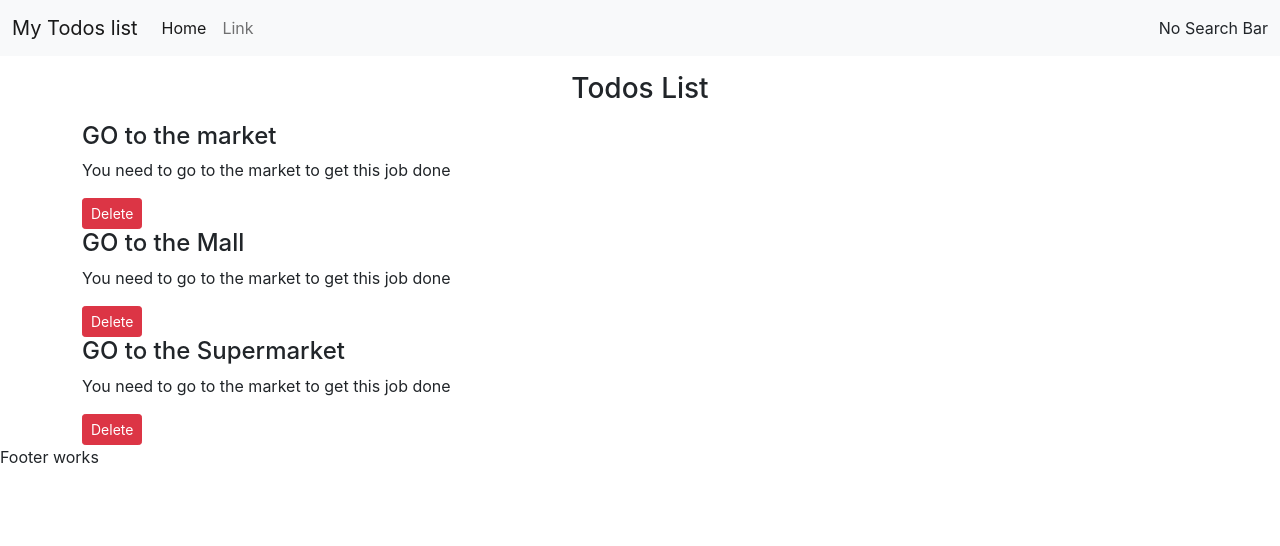
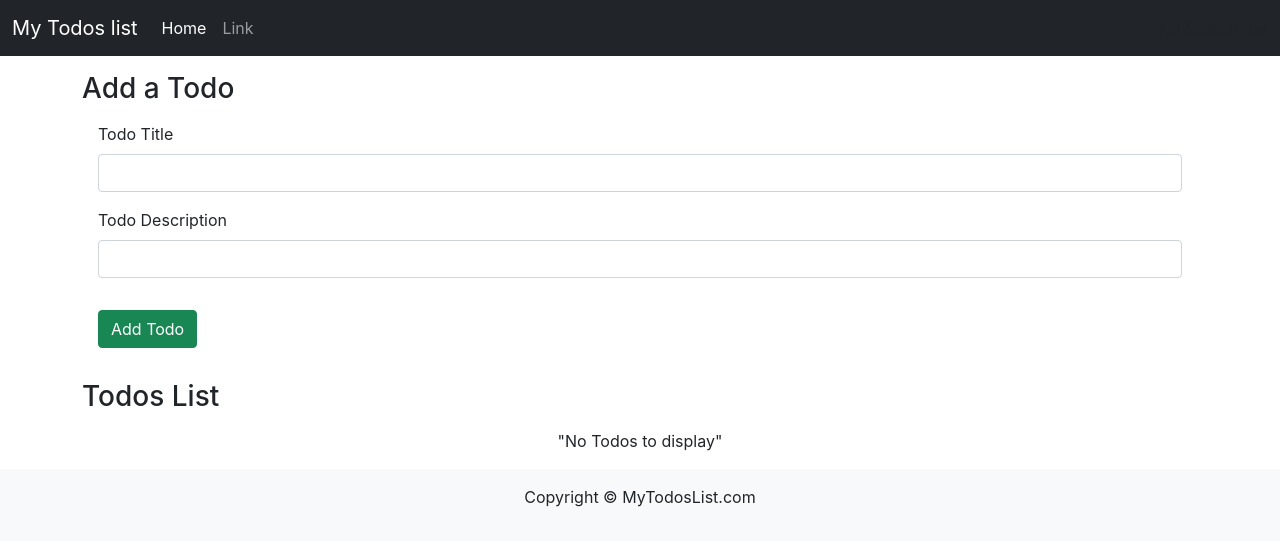
Before and after one commit to Shankar034/My-App, a React (Create React App) app: page / in a window 1280 px wide. Shown: the top 546 px of the page. Built offline with nearby package versions, Linux system fonts and the light colour scheme.

Commit message:
Adding Todos

```diff
--- a/src/App.js
+++ b/src/App.js
@@ -4,6 +4,7 @@
 import Todos from './MyComponents/Todos';
 import Footer from './MyComponents/Footer';
 import React, {useState} from 'react';
+import AddTodo from './MyComponents/AddTodo';
 
 
 function App() {
@@ -11,35 +12,43 @@
 
   const onDelete = (todo)=>{
     console.log("I am onDelete",todo);
-    let index = todos.indexOf(todo);
-    todos.splice(index,1);
+
+    //Deleting this way in react does not work
+    // let index = todos.indexOf(todo);
+    // todos.splice(index,1);
+
+    setTodos(todos.filter((e)=>{
+      return e!==todo;
+    }));
+
 
  }
 
  const [todos, setTodos] = useState(
   [
-    {
-      sno:1,
-      title: "GO to the market",
-      desc:"You need to go to the market to get this job done"
+    // {
+    //   sno:1,
+    //   title: "GO to the market",
+    //   desc:"You need to go to the market to get this job done"
 
-    },
-    {
-      sno:2,
-      title: "GO to the Mall",
-      desc:"You need to go to the market to get this job done"
+    // },
+    // {
+    //   sno:2,
+    //   title: "GO to the Mall",
+    //   desc:"You need to go to the market to get this job done"
 
-    },
-    {
-      sno:3,
-      title: "GO to the Supermarket",
-      desc:"You need to go to the market to get this job done"
+    // },
+    // {
+    //   sno:3,
+    //   title: "GO to the Supermarket",
+    //   desc:"You need to go to the market to get this job done"
 
-    }
+    // }
   ]);
   return (
     <>
     <Header title="My Todos list" searchBar={false}/>
+    <AddTodo/>
     <Todos todos ={todos} onDelete={onDelete}/>
 
     <Footer/>
--- /dev/null
+++ b/src/MyComponents/AddTodo.js
@@ -0,0 +1,22 @@
+import React from 'react'
+
+const AddTodo = () => {
+  return (
+    <div className='container my-3'>
+    <h3 className=''>Add a Todo</h3>
+            <form>
+                <div className= "m-3">
+                    <label htmlFor="title" className="form-label">Todo Title</label>
+                    <input type="text" className="form-control" id="title" aria-describedby="emailHelp"/>
+                </div>
+                <div className="m-3">
+                    <label htmlFor="desc" className="form-label">Todo Description</label>
+                    <input type="text" className="form-control" id="desc"/>
+                </div>
+                <button type="submit" className="btn btn-success btn-ssm m-3">Add Todo</button>
+        </form>
+</div>
+  )
+}
+
+export default AddTodo
--- a/src/MyComponents/Footer.js
+++ b/src/MyComponents/Footer.js
@@ -1,10 +1,20 @@
 import React from 'react'
 
 const Footer = () => {
+
+  let footerStyle ={
+    position:"ralative",
+    top:"100vh",
+    width:"100%"
+
+  }
   return (
-    <div>
-      Footer works
-    </div>
+    <footer className='bg-light text-dark py-3' style={footerStyle}>
+    <p className='text-center'>
+
+      Copyright &copy; MyTodosList.com
+    </p>
+    </footer>
   )
 }
 
--- a/src/MyComponents/Header.js
+++ b/src/MyComponents/Header.js
@@ -3,7 +3,7 @@
 
 export default function Header(props) {
   return (
-    <nav className="navbar navbar-expand-lg navbar-light bg-light">
+    <nav className="navbar navbar-expand-lg navbar-dark bg-dark">
   <div className="container-fluid">
     <a className="navbar-brand" href="#">{props.title}</a>
     <button className="navbar-toggler" type="button" data-bs-toggle="collapse" data-bs-target="#navbarSupportedContent" aria-controls="navbarSupportedContent" aria-expanded="false" aria-label="Toggle navigation">
--- a/src/MyComponents/TodoItem.js
+++ b/src/MyComponents/TodoItem.js
@@ -2,10 +2,10 @@
 
 const TodoItem = ({todo, onDelete}) => {
   return (
-    <div>
+    <div className='py-2'>
       <h4 > {todo.title}</h4>
       <p>{todo.desc}</p>
-      <button className="btn btn-sm btn-danger" onClick={ ()=>{onDelete(todo)}}>Delete</button>
+      <button className=" btn btn-sm btn-danger " onClick={ ()=>{onDelete(todo)}}>Delete</button>
 
     </div>
   )
--- a/src/MyComponents/Todos.js
+++ b/src/MyComponents/Todos.js
@@ -5,13 +5,14 @@
 
   return (
     <div className='container'>
-      <h3 className='text-center my-3'>Todos List</h3>
-      {props.todos.map((todo)=>{
+      <h3 className=' my-3'>Todos List</h3>
+      {props.todos.length===0? <p className='text-center'>"No Todos to display"</p> :props.todos.map((todo)=>{
         return <TodoItem todo={todo}  key ={todo.sno} onDelete={props.onDelete}/>
 
 
-      })}
-    {/* <TodoItem todo={props.todos[0]}/> */}
+        })
+        }
+
 
     </div>
   )
```
